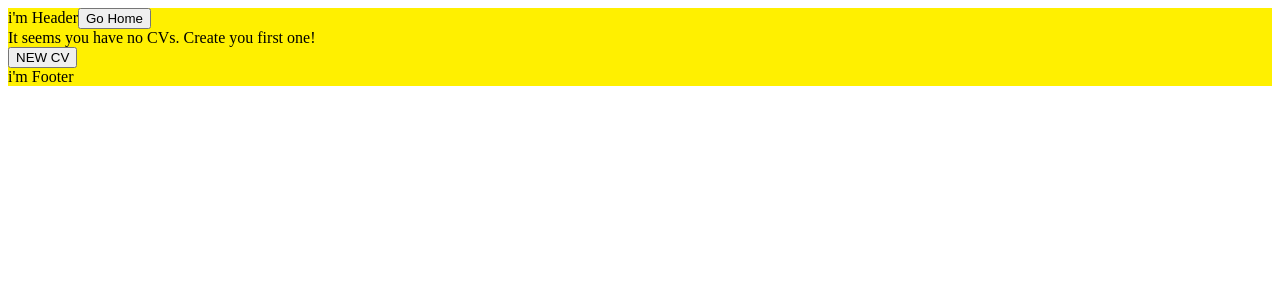
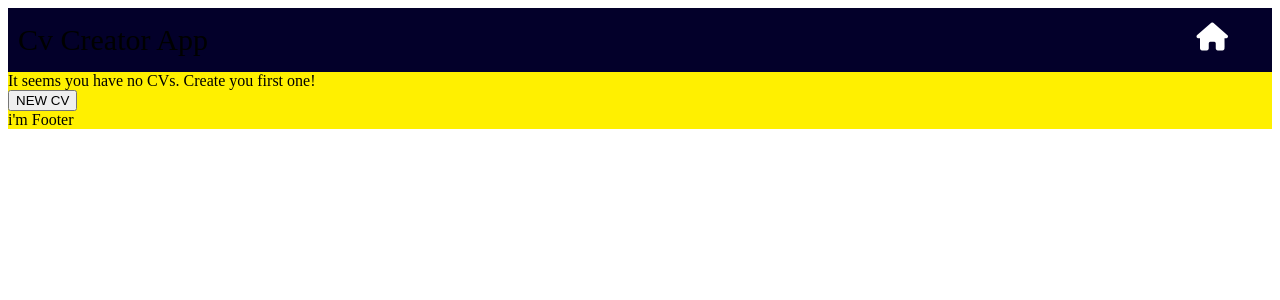
Before and after one commit to thiago-porto25/cv-project, a React (Create React App) app: page / in a window 1280 px wide. Shown: the top 300 px of the page. Built offline with nearby package versions, Linux system fonts and the light colour scheme.

Commit message:
add styles to header

```diff
--- a/src/components/Header/index.js
+++ b/src/components/Header/index.js
@@ -11,8 +11,10 @@ export default function Header(props) {
   }
   return (
     <Container>
-      i'm Header
-      <Button onClick={handleClick}>Go Home</Button>
+      <span>Cv Creator App</span>
+      <Button onClick={handleClick}>
+        <i className="fas fa-home"></i>
+      </Button>
     </Container>
   )
 }
--- a/src/components/Header/styles/Header.js
+++ b/src/components/Header/styles/Header.js
@@ -1,5 +1,34 @@
 import styled from 'styled-components'
 
-export const Button = styled.button``
+export const Button = styled.button`
+  font-size: 28px;
+  color: white;
+  background-color: transparent;
+  border: none;
+  cursor: pointer;
+  position: absolute;
+  top: 20%;
+  right: 3%;
+  transition: 200ms ease-in-out;
 
-export const Container = styled.div``
+  &:hover {
+    transform: scale(1.2);
+  }
+`
+
+export const Container = styled.div`
+  display: flex;
+  align-items: center;
+  top: 0;
+  left: 0;
+  width: 100%;
+  background-color: #03002a;
+  height: 4rem;
+  position: relative;
+
+  & span {
+    font-size: 30px;
+    margin-left: 10px;
+    pointer-events: none;
+  }
+`
```
